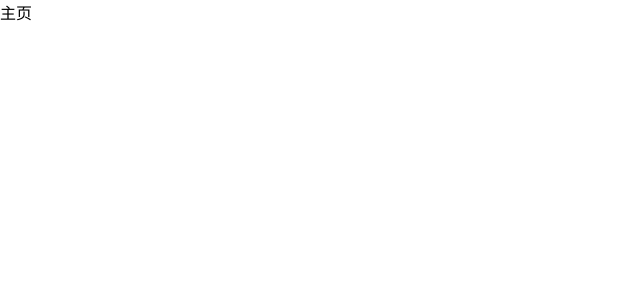
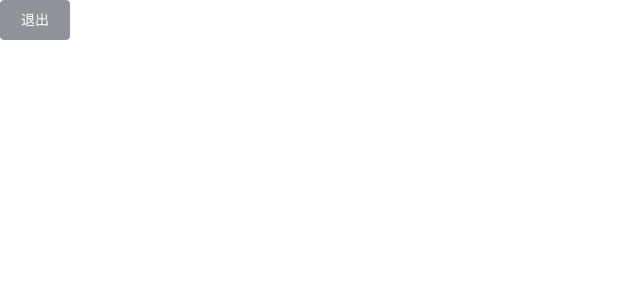
Before and after one commit to DamonMok/vue-admin, a Vue app: page /home in a window 1280 px wide. Shown: the top 300 px of the page, without its empty margins (0-640 px from the left). Built offline with nearby package versions, Linux system fonts and the light colour scheme; sample sign-in values are in the browser's storage.

Commit message:
完成退出功能

```diff
--- a/src/views/home/Home.vue
+++ b/src/views/home/Home.vue
@@ -1,12 +1,20 @@
 <template>
   <div>
-    主页
+    <el-button type='info' @click="didClickedLogout">退出</el-button>
   </div>
 </template>
 
 <script>
   export default {
-
+    methods: {
+      // 退出登录
+      didClickedLogout() {
+        // 清空token
+        window.sessionStorage.clear()
+        // 跳转到登录页
+        this.$router.push({name: 'Login'})
+      }
+    },
   }
 </script>
 
```
